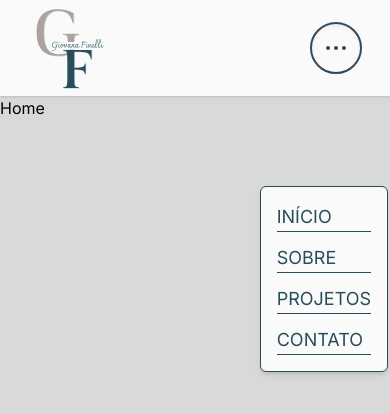
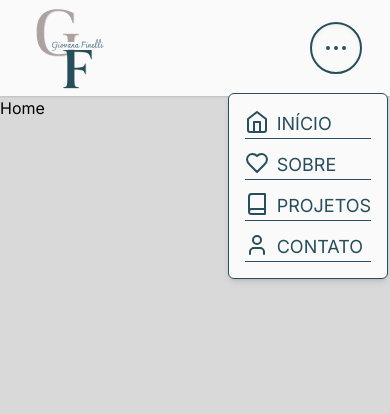
Before and after one commit to Carlos-Castro11/Finelli-Design-App, a Next.js app: page / in a window 390 px wide. Both pictures are taken after a click on the button 336 px from the left and 48 px from the top of the page. Shown: the top 414 px of the page. Built offline with nearby package versions, Linux system fonts and the light colour scheme.

Commit message:
Add icons and finished Header

```diff
--- a/src/components/Nav/NavItem.tsx
+++ b/src/components/Nav/NavItem.tsx
@@ -1,23 +1,27 @@
-"use client";
 import Link from "next/link";
 
 interface NavItemProps {
   text: string;
   link: string;
   isMobile?: boolean;
+  icon?: JSX.Element;
 }
 
 export default function NavItem({
   text,
   link,
   isMobile = false,
+  icon,
 }: NavItemProps) {
   return (
     <li
       className={`${
-        isMobile ? `border-b-[1px] border-bottom-primary-color` : null
+        isMobile
+          ? `border-b-[1px] border-bottom-primary-color flex gap-2`
+          : null
       }`}
     >
+      {isMobile ? icon : null}
       <Link
         className={`${
           isMobile
--- a/src/components/Nav/NavMobile/NavMobileRoot.tsx
+++ b/src/components/Nav/NavMobile/NavMobileRoot.tsx
@@ -1,5 +1,5 @@
-import NavMobileWrapper from "./NavMobileWrapper";
+import { ButtonMobile } from "./ButtonMobile";
 
 export const NavMobileRoot = {
-  Wrapper: NavMobileWrapper,
+  Button: ButtonMobile,
 };
--- a/src/components/Nav/NavMobile/NavMobileWrapper.tsx
+++ /dev/null
@@ -1,16 +0,0 @@
-interface NavMobileWrapperProps {
-  children: React.ReactNode;
-}
-
-export default function NavMobileWrapper({ children }: NavMobileWrapperProps) {
-  return (
-    <ul
-      className={`
-    p-4 grid gap-3 fixed right-[.5%] top-[22%]
-    bg-background-color border border-primary-color
-    shadow-md  rounded-md animeRight`}
-    >
-      {children}
-    </ul>
-  );
-}
--- a/src/components/Nav/NavMobile/index.tsx
+++ b/src/components/Nav/NavMobile/index.tsx
@@ -4,42 +4,48 @@ import React from "react";
 // Components
 import { NavMobileRoot } from "./NavMobileRoot";
 import { NavRoot } from "../NavRoot";
-import { ButtonMobile } from "./ButtonMobile";
 
 // Constants
 import { ConstantsTitles, ConstantsUrls } from "@/constants";
+
+// Icon
+import Icon from "@/utils/Icon";
 
 export default function NavMobile() {
   const [mobileActive, setMobileActive] = React.useState(false);
   return (
     <>
-      <ButtonMobile
+      <NavMobileRoot.Button
         onClick={() => setMobileActive(!mobileActive)}
         isMenuMobileActive={mobileActive}
       />
       {mobileActive ? (
-        <NavMobileRoot.Wrapper>
+        <NavRoot.Wrapper isMobile={true}>
           <NavRoot.Item
+            icon={<Icon name="Home" />}
             isMobile={true}
             link={ConstantsUrls.HOME_URL}
             text={ConstantsTitles.HOME_TITLE}
           />
           <NavRoot.Item
+            icon={<Icon name="Heart" />}
             isMobile={true}
             link={ConstantsUrls.ABOUT_URL}
             text={ConstantsTitles.ABOUT_TITLE}
           />
           <NavRoot.Item
+            icon={<Icon name="Book" />}
             isMobile={true}
             link={ConstantsUrls.PROJECTS_URL}
             text={ConstantsTitles.PROJECTS_TITLE}
           />
           <NavRoot.Item
+            icon={<Icon name="User" />}
             isMobile={true}
             link={ConstantsUrls.CONTACT_URL}
             text={ConstantsTitles.CONTACT_TITLE}
           />
-        </NavMobileRoot.Wrapper>
+        </NavRoot.Wrapper>
       ) : null}
     </>
   );
--- a/src/components/Nav/NavWrapper.tsx
+++ b/src/components/Nav/NavWrapper.tsx
@@ -1,7 +1,23 @@
 interface NavWrapperProps {
   children: React.ReactNode;
+  isMobile?: boolean;
 }
 
-export default function NavWrapper({ children }: NavWrapperProps) {
-  return <ul className="flex gap-8">{children}</ul>;
+export default function NavWrapper({
+  children,
+  isMobile = false,
+}: NavWrapperProps) {
+  return (
+    <ul
+      className={`${
+        isMobile
+          ? ` p-4 grid gap-3 fixed right-[.5%] top-[11%]
+          bg-background-color border border-primary-color
+          shadow-md  rounded-md animeRight`
+          : `flex gap-8`
+      }`}
+    >
+      {children}
+    </ul>
+  );
 }
--- a/src/utils/Delayed.tsx
+++ b/src/utils/Delayed.tsx
@@ -1,20 +1,20 @@
 "use client";
-import React, { useState, useEffect } from "react";
+import React from "react";
 
-type Props = {
+interface DelayedProps {
   children: React.ReactNode;
-  waitBeforeShow?: number;
-};
+  milliseconds?: number;
+}
 
-const Delayed = ({ children, waitBeforeShow = 500 }: Props) => {
-  const [isShown, setIsShown] = useState(false);
+const Delayed = ({ children, milliseconds = 100 }: DelayedProps) => {
+  const [isShown, setIsShown] = React.useState<boolean>(false);
 
-  useEffect(() => {
+  React.useEffect(() => {
     const timer = setTimeout(() => {
       setIsShown(true);
-    }, waitBeforeShow);
+    }, milliseconds);
     return () => clearTimeout(timer);
-  }, [waitBeforeShow]);
+  }, [milliseconds]);
 
   return isShown ? children : null;
 };
--- /dev/null
+++ b/src/utils/Icon.tsx
@@ -0,0 +1,13 @@
+import { icons } from "lucide-react";
+
+interface IconProps {
+  name: string;
+}
+
+const Icon = ({ name }: IconProps) => {
+  const LucideIcon = icons[name as keyof typeof icons];
+
+  return <LucideIcon />;
+};
+
+export default Icon;
```
Also changed, not shown: package.json (+6 -5 lines), 1 other file (tests, documents, lock files or other folders).
